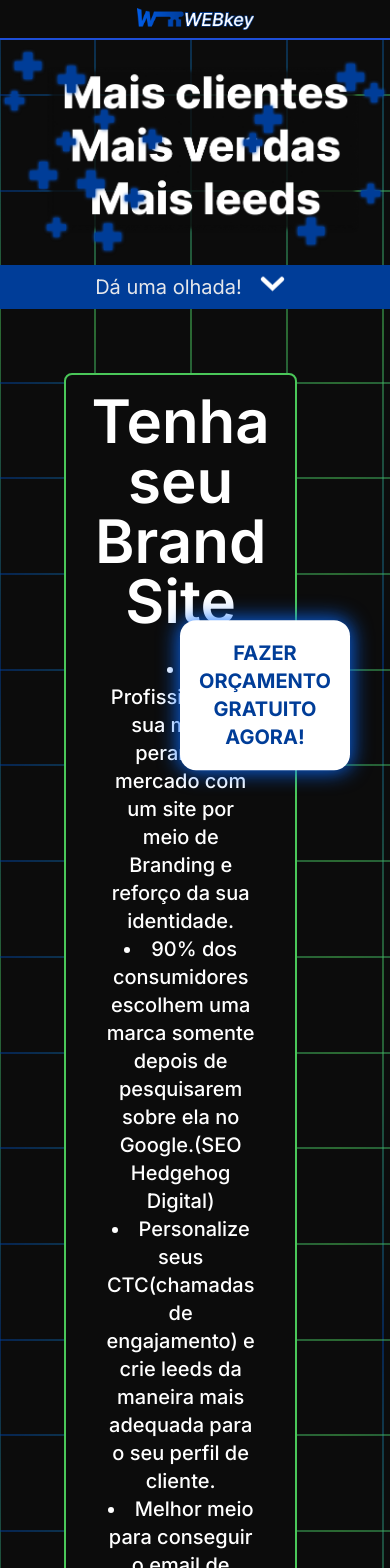
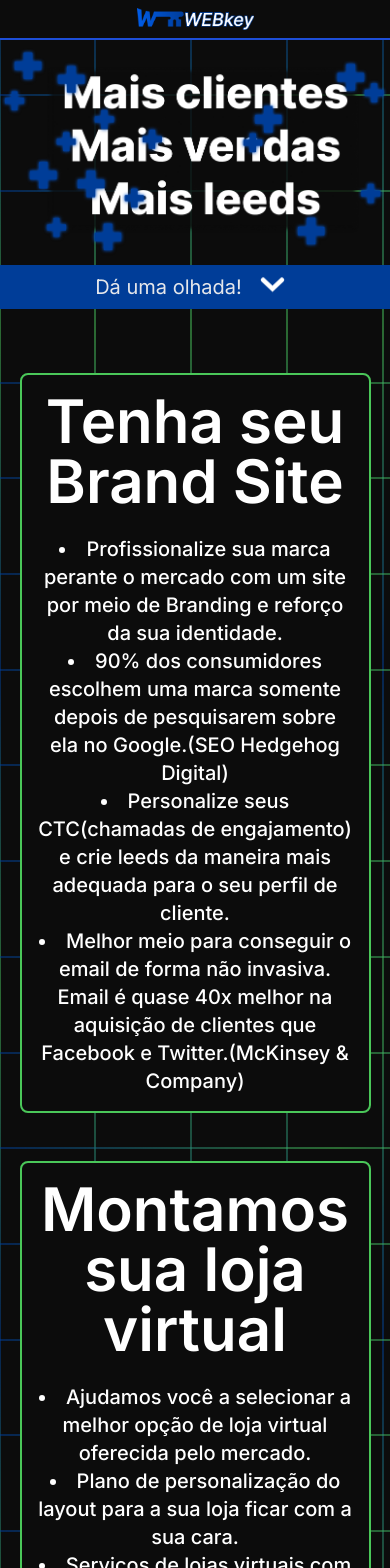
Before and after one commit to victorcastro98/webkey-next, a Next.js app: page / in a window 390 px wide. Shown: the top 1568 px of the page. Built offline with nearby package versions, Linux system fonts and the light colour scheme.

Commit message:
fixed responivity

```diff
--- a/src/app/components/Card/index.tsx
+++ b/src/app/components/Card/index.tsx
@@ -3,10 +3,10 @@ const Card: React.FC<{
   title?: string;
 }> = (props) => {
   return (
-      <div className="w-2/3 h-[500px] h-fit text-center gap-2 border-2 p-4
-      border-web-green bg-dark text-light m-6 rounded-lg items-center justify-center flex flex-col">
+      <div className="lg:w-2/3 w-[90%] h-[500px] h-fit text-center gap-2 border-2 p-4
+      border-web-green bg-dark text-light lg:m-6 my-6 rounded-lg items-center justify-center flex flex-col">
         <div className="text-6xl font-semibold mb-4">{props.title}</div>
-        <ul className="text-xl flex flex-col justify-evenly h-[80%] w-[80%] font-medium list-disc list-inside">
+        <ul className="text-xl flex flex-col justify-evenly h-[80%] lg:w-[80%] font-medium list-disc list-inside">
             {props.list?.map((item) => (
               <li key={item}>{item}</li>
             ))}
--- a/src/app/components/Modal/index.tsx
+++ b/src/app/components/Modal/index.tsx
@@ -4,7 +4,7 @@ function Modal() {
       href={`https://api.whatsapp.com/send?text=${"Olá! eu quero fazer um orçamento de website."}&phone=${"5531993966037"}`}
       target="_blank"
       rel="noopener noreferrer"
-      className="fixed flex w-[170px] h-[150px] bg-light animate-bounce cursor-pointer
+      className="hidden fixed md:flex w-[170px] h-[150px] bg-light animate-bounce cursor-pointer
       text-xl font-bold rounded-2xl items-center text-center bottom-10 right-10 text-web-blue"
       style={{boxShadow: "0px 0px 20px 2px rgba(9,107,255,0.9)"}}>
         FAZER ORÇAMENTO GRATUITO AGORA!
--- a/src/app/page.tsx
+++ b/src/app/page.tsx
@@ -31,9 +31,9 @@ export default function Home() {
         Dá uma olhada!
         <Image className="h-[15px] animate-bounce" src={iconScroll} alt="logo" />
       </button>
-      <div ref={scrollRef} className="flex flex-col w-full my-10 items-center">
+      <div ref={scrollRef} className="flex flex-col w-full my-10 items-center justify-center">
 
-        <div className="pl-10">
+        <div className="lg:pl-36 w-full flex justify-center">
           <Card
           title="Tenha seu Brand Site"
           list={[
@@ -46,7 +46,7 @@ export default function Home() {
         </div>
 
 
-          <div className="w-full flex flex-row-reverse pr-10">
+          <div className="w-full flex flex-row-reverse justify-center lg:pr-36">
           <Card
           title="Montamos sua loja virtual"
           list={[
@@ -78,7 +78,7 @@ export default function Home() {
       font-semibold rounded-full cursor-pointer text-center">
         ENTRE EM CONTATO PARA SABER MAIS E FAZER ORÇAMENTO GRATUITO!
       </a>
-      <div className="flex flex-col w-[70%] text-[#1B1B1B] my-24 gap-20 text-3xl font-semibold text-center justify-center text-light">
+      <div className="flex flex-col w-[95%] lg:w-[70%] text-[#1B1B1B] my-24 gap-20 text-3xl font-semibold text-center justify-center text-light">
         <a className="text-5xl mb-2">Por que trabalhar conosco e aumentar suas vendas online?</a>
         <a>Oferecemos serviços em “blocos”, ou seja, o atendimento mais adequado para sua marca e para você.</a>
         <a>Atendimento total! Nossa equipe estará sempre disponível para esclarecer qualquer dúvida que surgir a qualquer momento.</a>
@@ -90,8 +90,8 @@ export default function Home() {
       target="_blank"
       rel="noopener noreferrer"
       style={{boxShadow: "0px 0px 20px 2px rgba(9,107,255,0.9)"}}
-      className="bg-light h-[100px] w-[50%] p-2 mb-4 mt-6 text-2xl text-web-blue
-      font-semibold rounded-2xl shadow-xl cursor-pointer flex justify-center items-center">
+      className="bg-light h-[100px] lg:w-[50%] w-[90%] p-2 mb-4 mt-6 text-2xl text-web-blue
+      font-semibold rounded-2xl shadow-xl cursor-pointer flex justify-center text-center items-center">
        QUERO FAZER MEU ORÇAMENTO GRATUITO AGORA!
       </a>
     </main>
```
